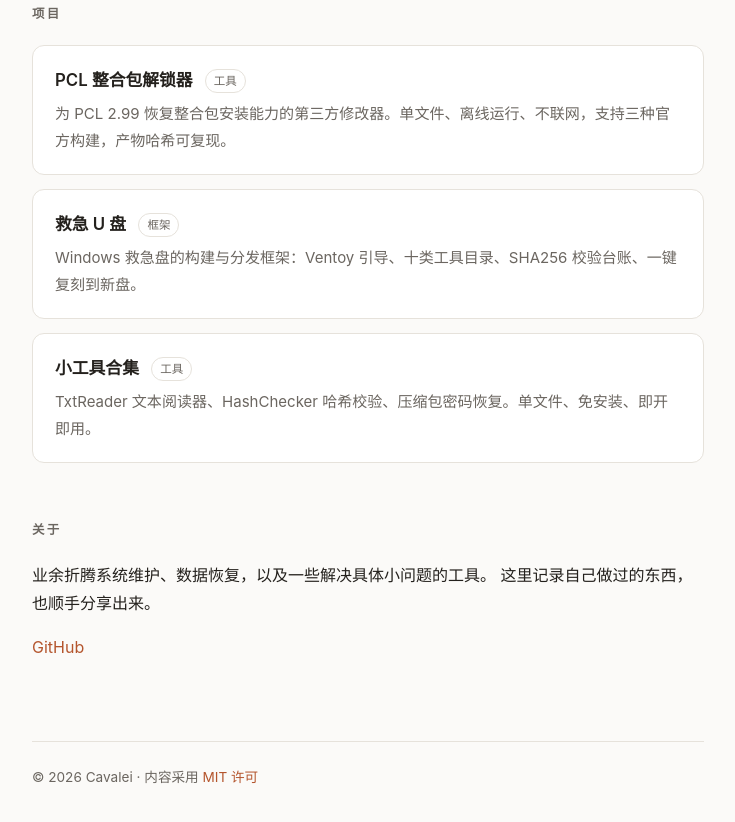
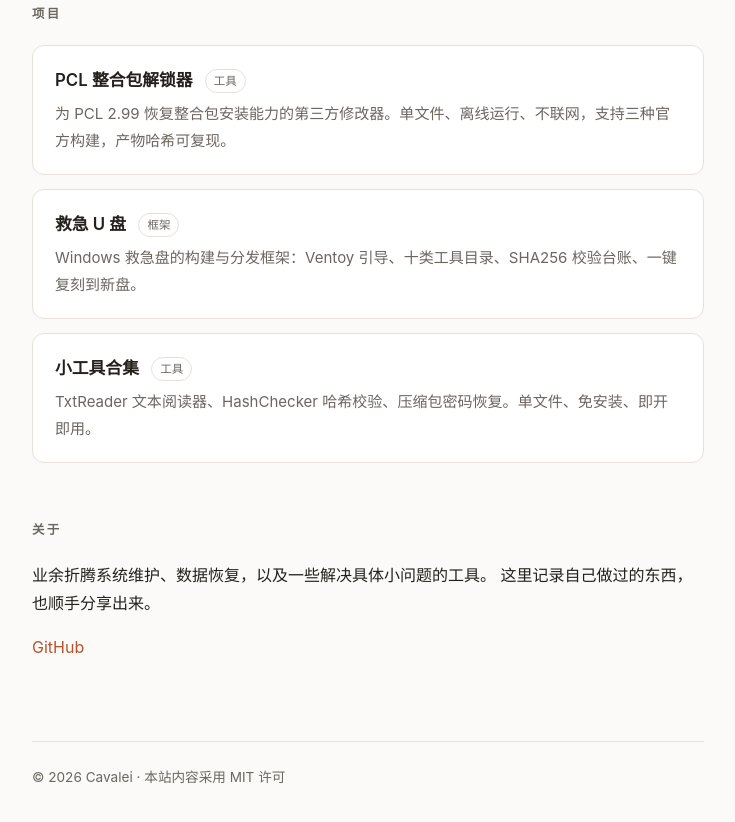
Before and after one commit to cavalei/cavalei.github.io, a plain HTML site: page index.html in a window 1280 px wide. Shown: the part 461-1283 px from the top of the page, without its empty margins (272-1007 px from the left). Drawn offline with Linux system fonts and the light colour scheme.

Commit message:
site: 页脚改用通用许可声明

```diff
--- a/index.html
+++ b/index.html
@@ -59,7 +59,7 @@
   </section>
 
   <footer>
-    <p>© 2026 Cavalei · 内容采用 <a href="https://github.com/cavalei/Rescue-USB-By-Cavalei/blob/main/LICENSE">MIT 许可</a></p>
+    <p>© 2026 Cavalei · 本站内容采用 MIT 许可</p>
   </footer>
 
 </main>
```
